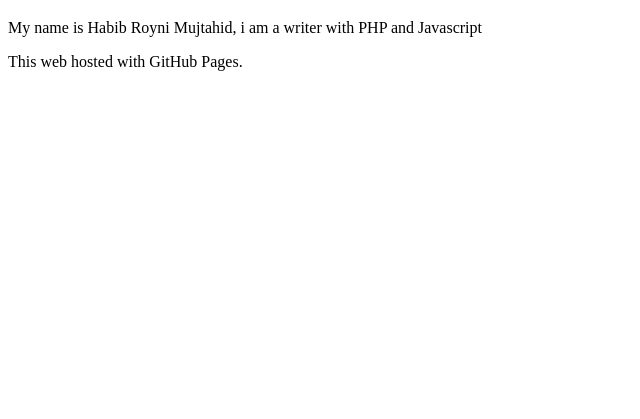
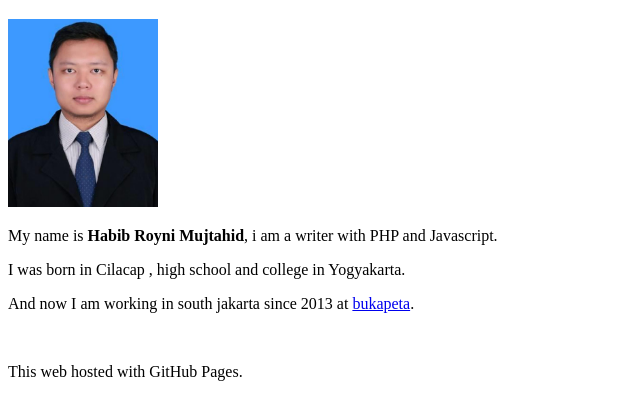
Before and after one commit to roy-bukapeta/roy-bukapeta.github.io, a plain HTML site: page index.html in a window 1280 px wide. Shown: the part 61-480 px from the top of the page, without its empty margins (0-640 px from the left). Drawn offline with Linux system fonts and the light colour scheme.

Commit message:
add image foto & biografi

```diff
--- a/index.html
+++ b/index.html
@@ -2,7 +2,11 @@
 <html>
 <body>
 <h1>Hello</h1>
-<p>My name is Habib Royni Mujtahid, i am a writer with PHP and Javascript</p>
+<img src="habib_royni_mujtahid.jpg" style="max-width:150px;">
+<p>My name is <b>Habib Royni Mujtahid</b>, i am a writer with PHP and Javascript.</p>
+<p>I was born in Cilacap , high school and college in Yogyakarta.</p>
+<p>And now I am working in south jakarta since 2013 at <a href="bukapeta.com" target="blank">bukapeta</a>.</p>
+<br>
 <p>This web hosted with GitHub Pages.</p>
 </body>
 </html>
```
Also changed, not shown: habib_royni_mujtahid.jpg (added).
